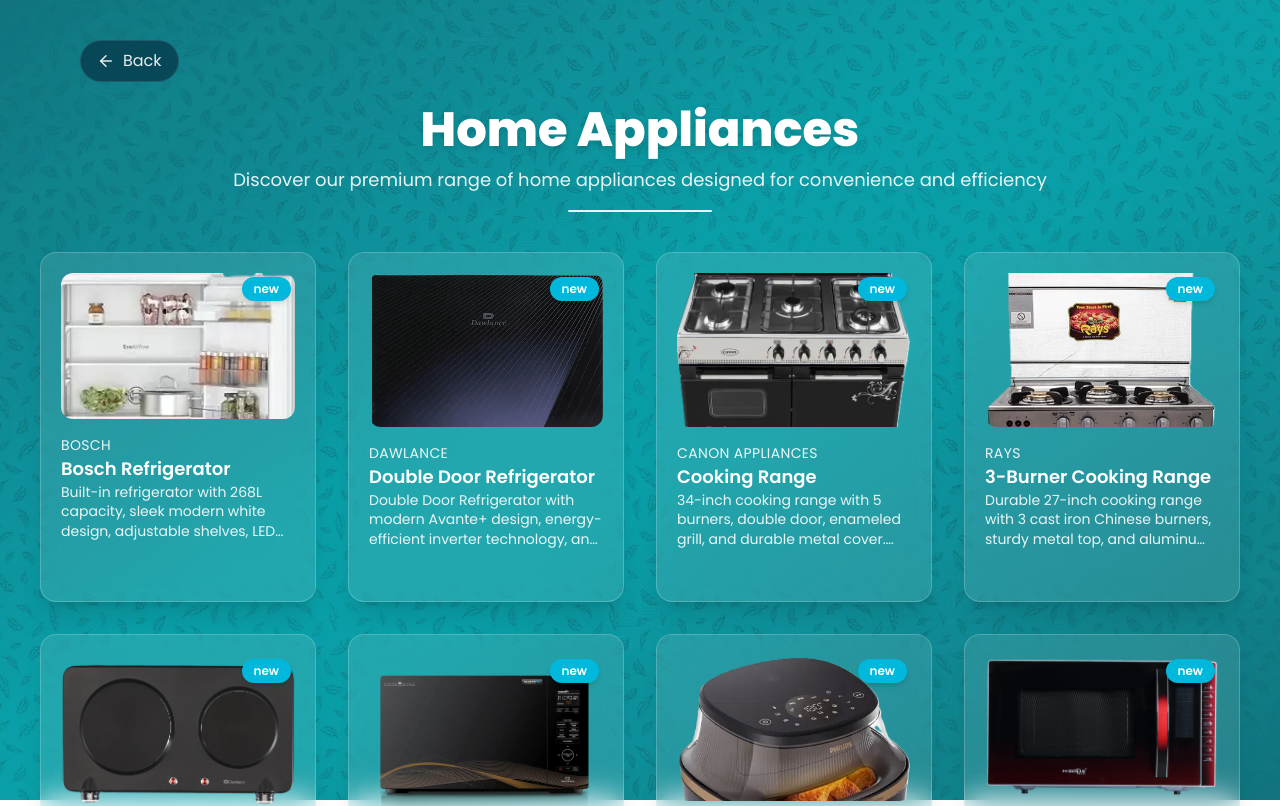
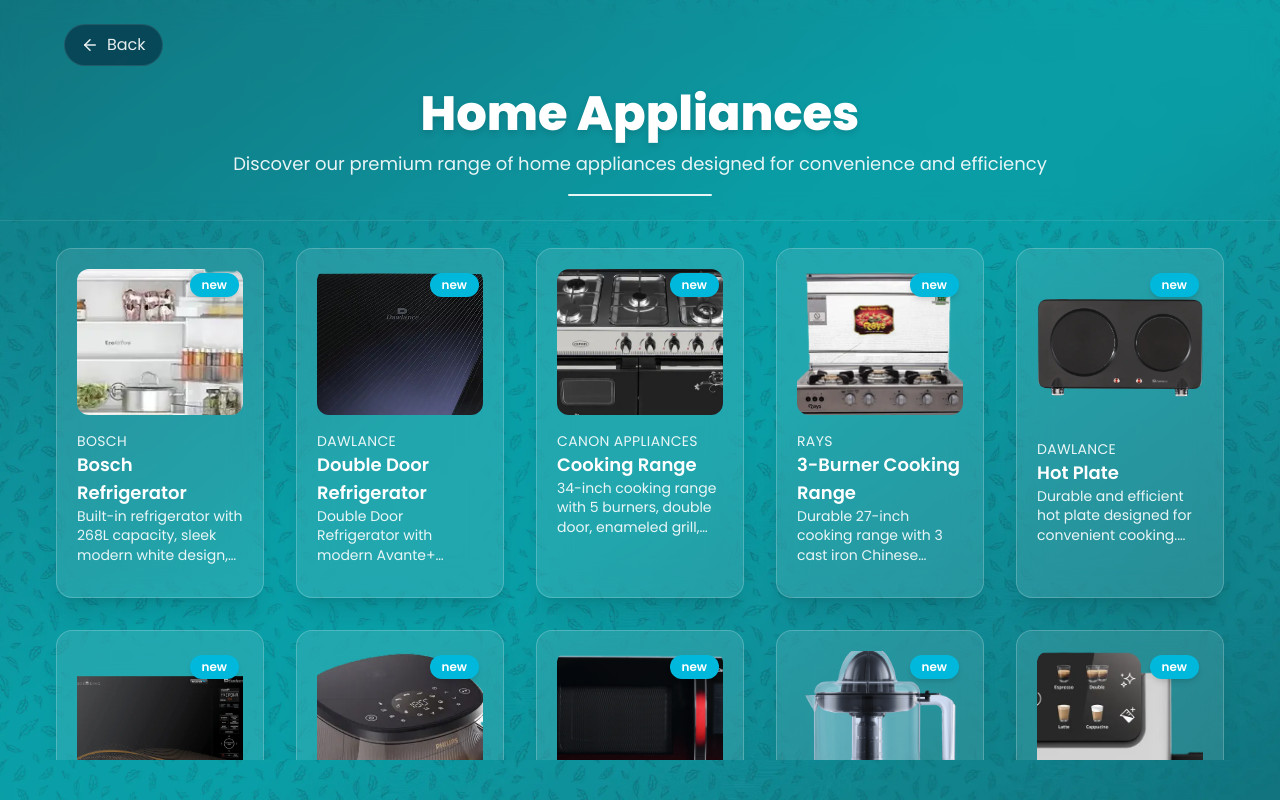
Before and after one commit to engineermohsinashfaq/AIPOS-Client, a React (Vite) app: page /pages/products/home-appliances in a window 1280 px wide. Shown: the top 806 px of the page. Built offline with nearby package versions, Linux system fonts and the light colour scheme.

Commit message:
products details modified

```diff
--- a/src/components/Banner/ProductsBanner.jsx
+++ b/src/components/Banner/ProductsBanner.jsx
@@ -13,7 +13,7 @@ const ProductBanner = ({ title, description }) => {
       </div>
 
       {/* |===============================| Heading and Description Section |===============================| */}
-      <div className="text-center mb-10">
+      <div className="text-center ">
         <h1 className="text-4xl sm:text-5xl font-extrabold text-white drop-shadow-md">
           {title}
         </h1>
--- a/src/pages/ProductsDetails/HomeAppliances.jsx
+++ b/src/pages/ProductsDetails/HomeAppliances.jsx
@@ -3,19 +3,22 @@ import React from "react";
 import ProductCard from "../../components/Card/ProductCard";
 import ProductBanner from "../../components/Banner/ProductsBanner";
 import { homeAppliances } from "../../constants/productsDetails";
+import "../../CSS/ScrollBar.css";
 
 // |===============================| HomeAppliances Component |===============================|
 const HomeAppliances = () => {
   return (
-    <div className="min-h-screen bg-transparent p-3 sm:p-10">
-      {/* |===============================| Banner Section |===============================| */}
-      <ProductBanner
-        title="Home Appliances"
-        description="Discover our premium range of home appliances designed for convenience and efficiency"
-      />
+    <div className="min-h-screen max-h-screen bg-transparent p-3 sm:p-10 flex flex-col">
+      <div className="banner-section fixed top-0 left-0 w-full p-6 z-10 backdrop-blur-md border-b border-white/10">
+        {/* |===============================| Banner Section |===============================| */}
+        <ProductBanner
+          title="Home Appliances"
+          description="Discover our premium range of home appliances designed for convenience and efficiency"
+        />
+      </div>
 
       {/* |===============================| Product Grid Section |===============================| */}
-      <div className="grid grid-cols-1 sm:grid-cols-2 lg:grid-cols-4 gap-8 justify-items-center mt-8">
+      <div className="grid grid-cols-1 sm:grid-cols-2 md:grid-cols-3 lg:grid-cols-4 xl:grid-cols-5 mx-auto gap-8 justify-items-center p-4 mt-70 sm:mt-55 md:mt-48 lg:mt-48 xl:mt-48 overflow-y-auto h-[650px] md:h-[700px] lg:h-[750px] xl:h-[800px] scrollbar-hide">
         {homeAppliances.map((product, idx) => (
           <div key={idx} className="w-full">
             <ProductCard {...product} />
--- a/src/pages/ProductsDetails/MobilesLaptops.jsx
+++ b/src/pages/ProductsDetails/MobilesLaptops.jsx
@@ -3,19 +3,21 @@ import React from "react";
 import ProductCard from "../../components/Card/ProductCard";
 import ProductBanner from "../../components/Banner/ProductsBanner";
 import { mobilesLaptops } from "../../constants/productsDetails";
+import "../../CSS/ScrollBar.css";
 
 // |===============================| MobilesLaptops Component |===============================|
 const MobilesLaptops = () => {
   return (
-    <div className="min-h-screen bg-transparent p-3 sm:p-10">
-      {/* |===============================| Banner Section |===============================| */}
-      <ProductBanner
-        title="Mobiles & Laptops"
-        description="Explore our latest collection of premium smartphones and laptops"
-      />
-
+    <div className="min-h-screen max-h-screen bg-transparent p-3 sm:p-10 flex flex-col">
+      <div className="banner-section fixed top-0 left-0 w-full p-6 z-10 backdrop-blur-md border-b border-white/10">
+        {/* |===============================| Banner Section |===============================| */}
+        <ProductBanner
+          title="Mobiles & Laptops"
+          description="Explore our latest collection of premium smartphones and laptops"
+        />
+      </div>
       {/* |===============================| Product Grid Section |===============================| */}
-      <div className="grid grid-cols-1 sm:grid-cols-2 lg:grid-cols-4 gap-8 justify-items-center mt-8">
+      <div className="grid grid-cols-1 sm:grid-cols-2 md:grid-cols-3 lg:grid-cols-4 xl:grid-cols-5 mx-auto gap-8 justify-items-center p-4 mt-70 sm:mt-55 md:mt-48 lg:mt-48 xl:mt-48 overflow-y-auto h-[650px] md:h-[700px] lg:h-[750px] xl:h-[800px] scrollbar-hide">
         {mobilesLaptops.map((product, idx) => (
           <div key={idx} className="w-full">
             <ProductCard {...product} />
--- a/src/pages/ProductsDetails/SolarPower.jsx
+++ b/src/pages/ProductsDetails/SolarPower.jsx
@@ -3,19 +3,22 @@ import React from "react";
 import ProductCard from "../../components/Card/ProductCard";
 import ProductBanner from "../../components/Banner/ProductsBanner";
 import { solarPower } from "../../constants/productsDetails";
+import "../../CSS/ScrollBar.css";
 
 // |===============================| SolarPower Component |===============================|
 const SolarPower = () => {
   return (
-    <div className="min-h-screen bg-transparent p-3 sm:p-10">
-      {/* |===============================| Banner Section |===============================| */}
-      <ProductBanner
-        title="Solar & Power"
-        description="Explore our latest collection of premium Solars, Generators and UPS"
-      />
+    <div className="min-h-screen max-h-screen bg-transparent p-3 sm:p-10 flex flex-col">
+      <div className="banner-section fixed top-0 left-0 w-full p-6 z-10 backdrop-blur-md border-b border-white/10 ">
+        {/* |===============================| Banner Section |===============================| */}
+        <ProductBanner
+          title="Solar & Power"
+          description="Explore our latest collection of premium Solars, Generators and UPS"
+        />
+      </div>
 
       {/* |===============================| Product Grid Section |===============================| */}
-      <div className="grid grid-cols-1 sm:grid-cols-2 lg:grid-cols-4 gap-8 justify-items-center mt-8">
+      <div className="grid grid-cols-1 sm:grid-cols-2 md:grid-cols-3 lg:grid-cols-4 xl:grid-cols-5 mx-auto gap-8 justify-items-center p-4 mt-70 sm:mt-55 md:mt-48 lg:mt-48 xl:mt-48 overflow-y-auto h-[650px] md:h-[700px] lg:h-[750px] xl:h-[800px] scrollbar-hide">
         {solarPower.map((product, idx) => (
           <a key={idx} href={product.link} className="block w-full">
             <ProductCard {...product} />
```
Also changed, not shown: 1 other file (tests, documents, lock files or other folders).
